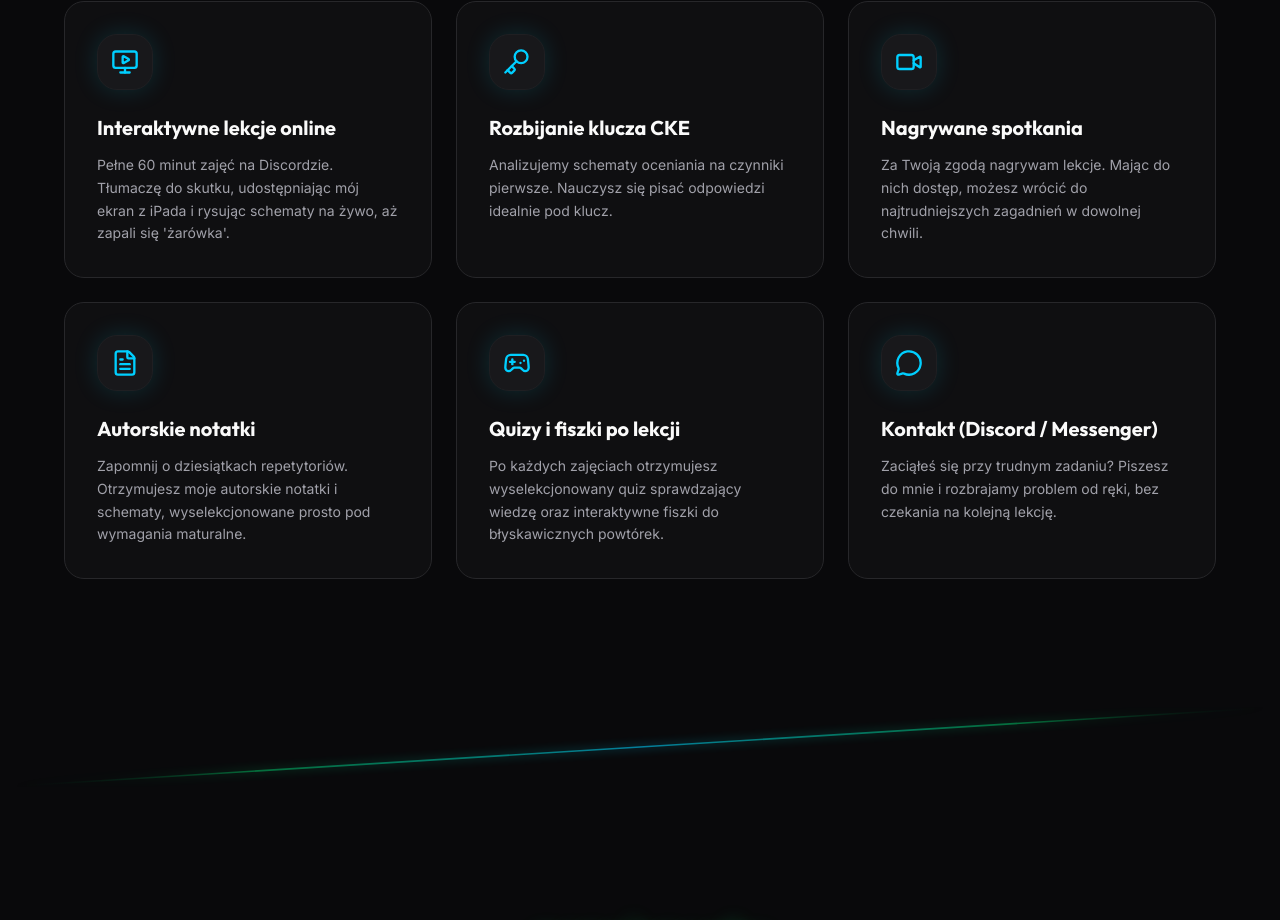
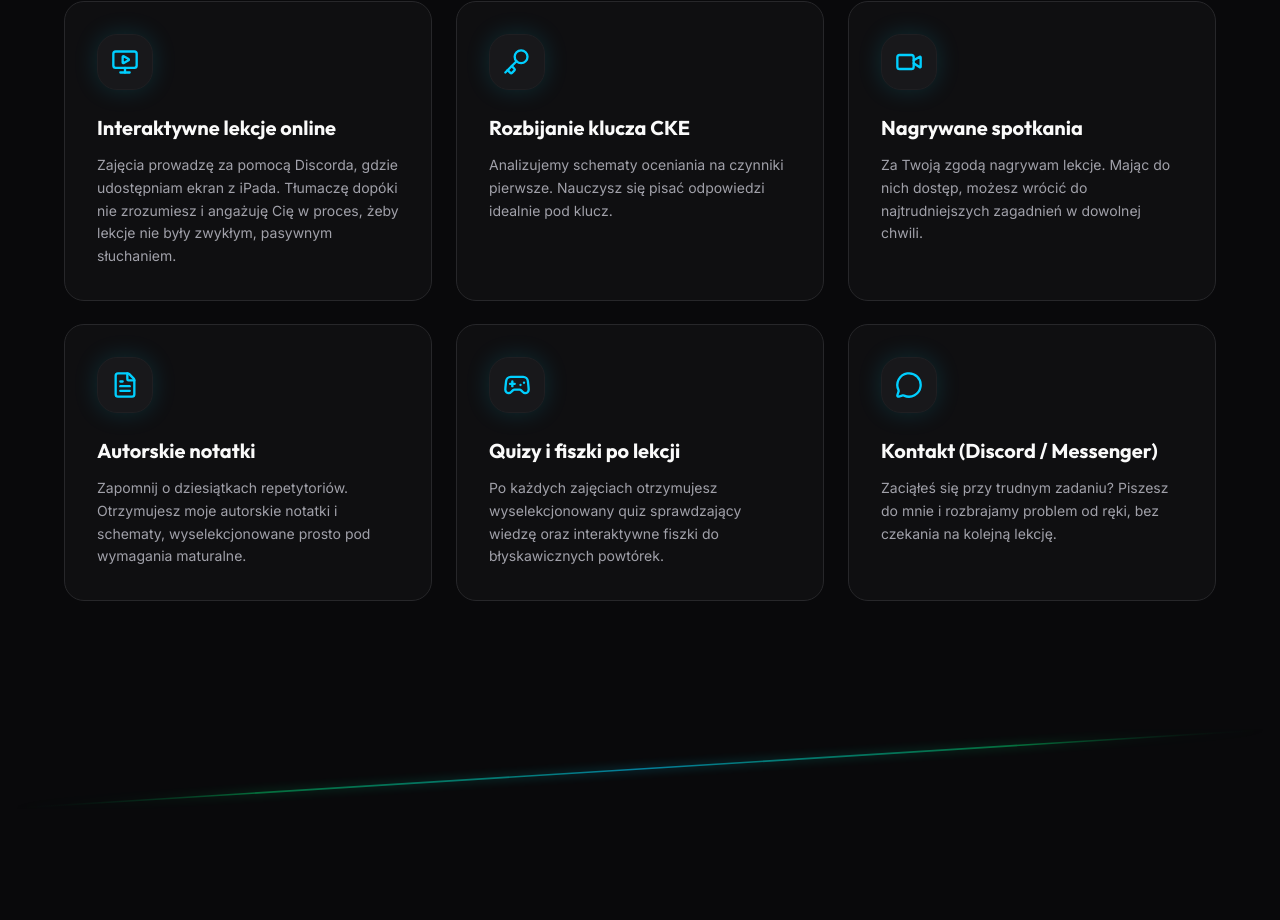
Before and after one commit to taachii/biolearn-landing, a Next.js app: page / in a window 1280 px wide. Shown: the part 3709-4629 px from the top of the page. Built offline with nearby package versions, Linux system fonts and the light colour scheme.

Commit message:
copy: update first card description to emphasize active student engagement

```diff
--- a/components/sections/OfertaSection.tsx
+++ b/components/sections/OfertaSection.tsx
@@ -9,7 +9,7 @@ interface OfertaSectionProps {
 const OFERTA = [
   {
     title: "Interaktywne lekcje online",
-    description: "Pełne 60 minut zajęć na Discordzie. Tłumaczę do skutku, udostępniając mój ekran z iPada i rysując schematy na żywo, aż zapali się 'żarówka'.",
+    description: "Zajęcia prowadzę za pomocą Discorda, gdzie udostępniam ekran z iPada. Tłumaczę dopóki nie zrozumiesz i angażuję Cię w proces, żeby lekcje nie były zwykłym, pasywnym słuchaniem.",
     icon: MonitorPlay,
     cols: "lg:col-span-2"
   },
```
